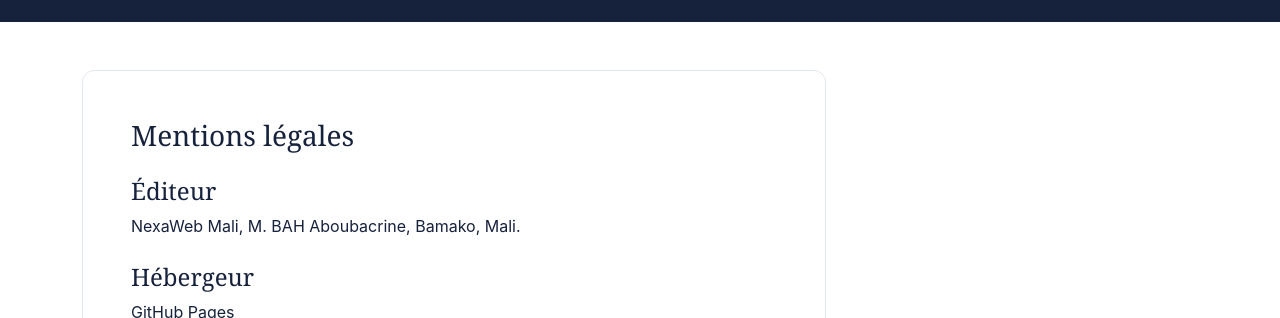
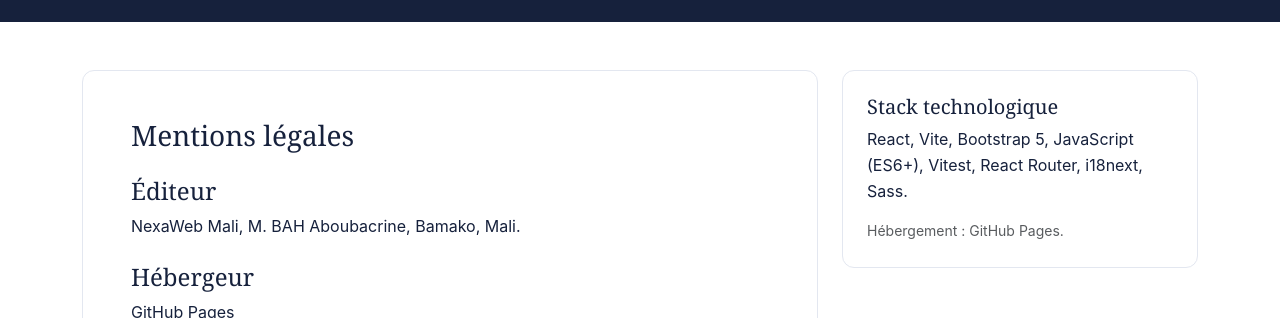
Before and after one commit to AboubacrineBah/nexawebmali, a React (Vite) app in the folder react-migration/: page /#/mentions-legales in a window 1280 px wide. Shown: the part 304-622 px from the top of the page. Built offline with nearby package versions, Linux system fonts and the light colour scheme; no server answers.

Commit message:
Legal: tech stack card on the right

```diff
--- a/react-migration/src/pages/Legal.jsx
+++ b/react-migration/src/pages/Legal.jsx
@@ -10,8 +10,9 @@ export default function Legal({ lang = 'fr', type = 'mentions' }) {
       </section>
       <section className="py-5">
         <div className="container">
-          <div className="col-lg-8">
-            <div className="nx-card p-4 p-lg-5">
+          <div className="row g-4">
+            <div className="col-lg-8">
+              <div className="nx-card p-4 p-lg-5">
             {type === 'mentions' ? (
               <>
                 <h2 className="h3">Mentions légales</h2>
@@ -43,6 +44,14 @@ export default function Legal({ lang = 'fr', type = 'mentions' }) {
             )}
             </div>
           </div>
+          <div className="col-lg-4">
+            <div className="nx-card p-4">
+              <h3 className="h5">Stack technologique</h3>
+              <p>React, Vite, Bootstrap 5, JavaScript (ES6+), Vitest, React Router, i18next, Sass.</p>
+              <p className="small text-muted mb-0">Hébergement : GitHub Pages.</p>
+            </div>
+          </div>
+        </div>
         </div>
       </section>
     </Layout>
```
